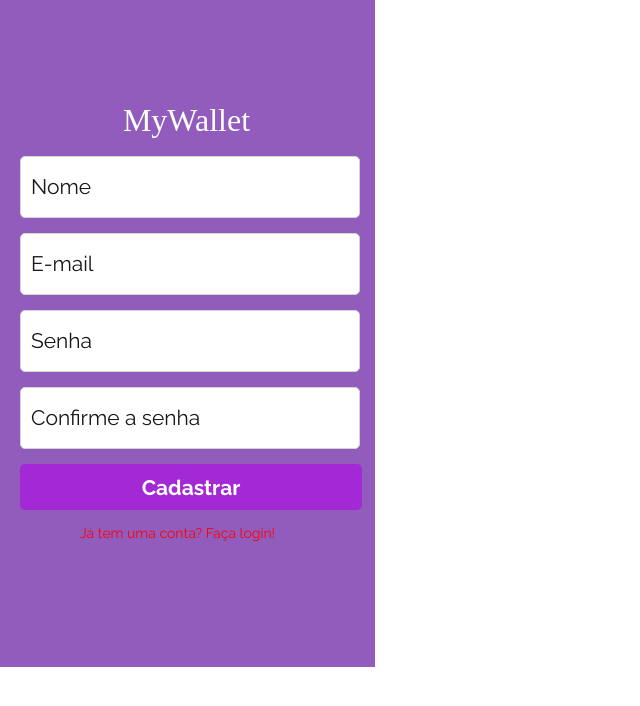
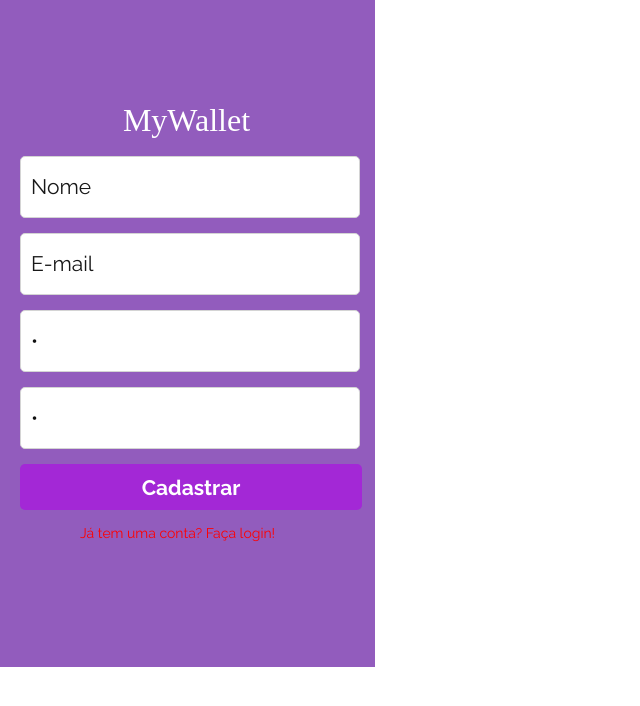
Before and after one commit to kaienamartins/projeto14-mywallet-front, a React (Create React App) app: page /cadastro in a window 1280 px wide. Shown: the top 706 px of the page, without its empty margins (0-640 px from the left). Built offline with nearby package versions, Linux system fonts and the light colour scheme; a web font is replaced by a local one.

Commit message:
create sign-up page
- finish sign up route
- use axios
- create sign up function

```diff
--- a/src/components/Cadastro.js
+++ b/src/components/Cadastro.js
@@ -1,24 +1,110 @@
 import styled from "styled-components";
-import { Link } from "react-router-dom";
+import { Link, useNavigate } from "react-router-dom";
+import { useState } from "react";
+import { ThreeDots } from "react-loader-spinner";
+import axios from "axios";
 
 export default function Cadastro() {
+  const [form, setForm] = useState({
+    name: "",
+    email: "",
+    password: ",",
+  });
+
+  const navigate = useNavigate();
+  const [blocked, setBlocked] = useState(false);
+  const [signUp, setSignUp] = useState();
+
+  function handleForm(e) {
+    setForm({
+      ...form,
+      [e.target.name]: e.target.value,
+    });
+  }
+
+  function createAccount(e) {
+    e.preventDefault();
+    const URL = "http://localhost:5000/sign-up";
+    const body = { ...form };
+    setBlocked(true);
+    const promise = axios.post(URL, body);
+
+    promise.then((res) => {
+      console.log(res.data);
+      setSignUp(
+        <ThreeDots
+          color="fafafa"
+          radius="9"
+          ariaLabel="tail-spin-loading"
+          wrapperStyle={{}}
+          wrapperClass=""
+          visible={true}
+        />
+      );
+      setTimeout(() => {
+        navigate("/");
+      }, 5000);
+    });
+    promise.catch((err) => {
+      alert(err.response.data.message);
+    });
+  }
+
   return (
     <WrapperContent>
       <Heading>
         <h1>MyWallet</h1>
       </Heading>
       <InputWrapper>
-        <input name="name" type="text" placeholder="Nome" />
+        <input
+          name="name"
+          type="text"
+          placeholder="Nome"
+          value={form.name}
+          onChange={handleForm}
+          required
+          disabled={blocked}
+        />
 
-        <input name="email" type="text" placeholder="E-mail" />
+        <input
+          name="email"
+          type="text"
+          placeholder="E-mail"
+          value={form.email}
+          onChange={handleForm}
+          required
+          disabled={blocked}
+        />
 
-        <input name="password" type="password" placeholder="Senha" />
-        <input name="password" type="password" placeholder="Confirme a senha" />
+        <input
+          name="password"
+          type="password"
+          placeholder="Senha"
+          value={form.password}
+          onChange={handleForm}
+          required
+          disabled={blocked}
+        />
 
-        <Button type="submit" value="Cadastrar">Cadastrar</Button>
-        <Link to={`/`}>
-          Já tem uma conta? Faça login!
-        </Link>
+        <input
+          name="password"
+          type="password"
+          placeholder="Confirme a senha"
+          value={form.password}
+          onChange={handleForm}
+          required
+          disabled={blocked}
+        />
+
+        <Button
+          type="submit"
+          value="Cadastrar"
+          required
+          onClick={createAccount}
+        >
+          {blocked ? <Loading>{signUp}</Loading> : "Cadastrar"}
+        </Button>
+        <Link to={`/`}>Já tem uma conta? Faça login!</Link>
       </InputWrapper>
     </WrapperContent>
   );
@@ -27,7 +113,7 @@ export default function Cadastro() {
 const WrapperContent = styled.div`
   width: 375px;
   height: 667px;
-  background-color: #925CBD;
+  background-color: #925cbd;
   display: flex;
 `;
 
@@ -59,7 +145,7 @@ const InputWrapper = styled.div`
     margin-top: 15px;
     border-radius: 5px;
     border: 1px solid #d4d4d4;
-    font-family: 'Raleway', sans-serif;
+    font-family: "Raleway", sans-serif;
     font-weight: 400;
     color: #101010;
     font-size: 20px;
@@ -71,7 +157,7 @@ const InputWrapper = styled.div`
     padding-left: 10px;
   }
   a {
-    font-family: 'Raleway', sans-serif;
+    font-family: "Raleway", sans-serif;
     font-weight: 400;
     font-size: 14px;
     color: #52b6ff;
@@ -86,21 +172,31 @@ const InputWrapper = styled.div`
     color: #fff;
   }
 
-  input::placeholder{
+  input::placeholder {
     color: #181818;
     font-size: 21px;
   }
 `;
 
 const Button = styled.button`
-  background-color: #A328D6;;
+  background-color: #a328d6;
   color: #fff;
   font-size: 21px;
   width: 342px;
   height: 46px;
   margin-top: 15px;
   border-radius: 5px;
-  font-family: 'Raleway', sans-serif;
+  font-family: "Raleway", sans-serif;
   font-weight: 700;
   border: none;
 `;
+
+const Loading = styled.div`
+  width: 160px;
+  height: 160px;
+  line-height: normal;
+  display: inline-block;
+  vertical-align: middle;
+  margin-left: 60px;
+  margin-top: -15px;
+`;
--- a/src/components/Login.js
+++ b/src/components/Login.js
@@ -116,7 +116,7 @@ const Heading = styled.div`
 
 const InputWrapper = styled.div`
   width: 375px;
-  margin: auto 25px auto 20px;
+  margin: auto 20px auto 20px;
   position: relative;
 
   input {
```
